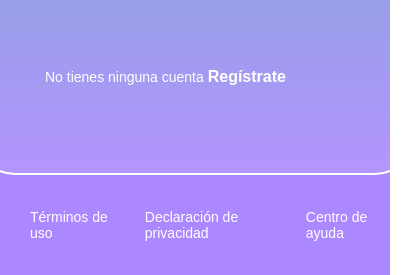
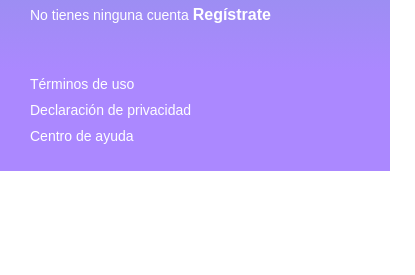
Before and after one commit to renattonl/curso-front-end-developer, a plain HTML site: page login.html in a window 390 px wide. Shown: the part 709-984 px from the top of the page, 415 px wide, since content can reach past the window. After the commit the page ends 880 px from the top, so only its background shows below. Drawn offline with Linux system fonts and the light colour scheme.

Commit message:
agregando estilos de media query

```diff
--- a/css/styles.css
+++ b/css/styles.css
@@ -125,3 +125,19 @@ header{
 .footer a:hover{
   text-decoration: underline;
 }
+
+@media only screen and (max-width: 600px){
+  .login__container{
+    background-color: transparent;
+    border: none;
+    padding: 0;
+    width: 100%;
+  }
+  .footer{
+    align-items: flex-start;
+    flex-direction: column;
+  }
+  .footer a{
+    padding: 5px 30px;
+  }
+}
```
